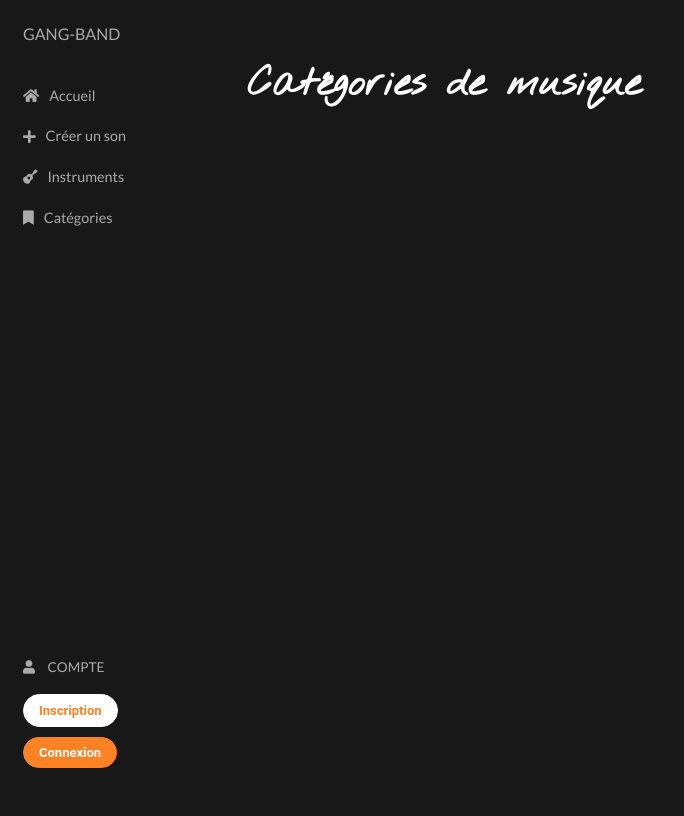
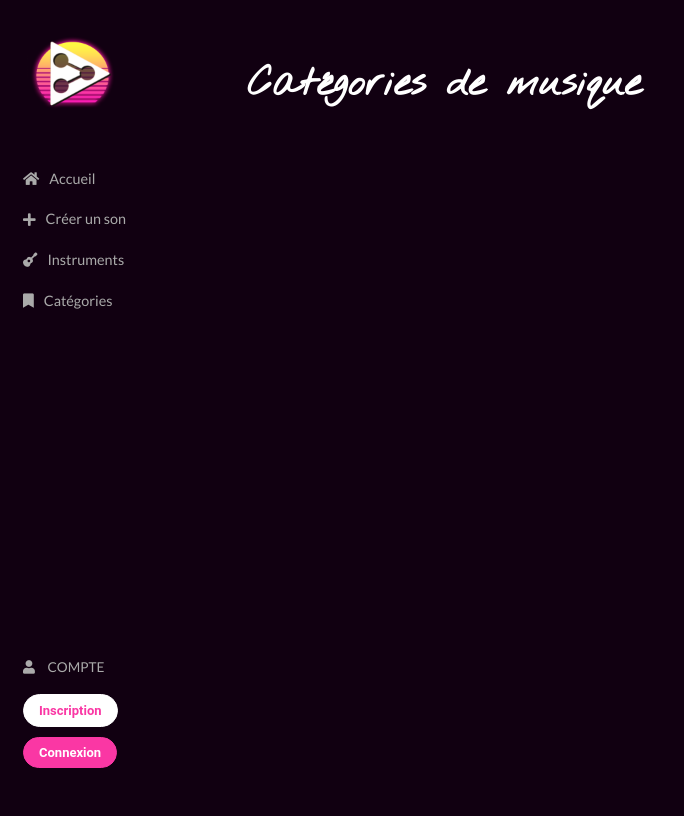
Before and after one commit to YoanRouleau/banger-maker-symfony, a Symfony app: template templates/categorie/index.html.twig in a window 1280 px wide. Shown: the whole page, without its empty margins (0-684 px from the left). Run offline with Twig, Linux system fonts and the light colour scheme; the template is opened without the code that fills it, so the values that code supplies are empty; some libraries are stand-ins or nearby versions.

Commit message:
CSS: ajout logo + changement de color scheme

```diff
--- a/public/css/global.css
+++ b/public/css/global.css
@@ -1,5 +1,5 @@
 body{
-    background: #181818;
+    background: #110011;
     font-family: 'Lato', sans-serif;
 }
 
@@ -24,7 +24,7 @@ a{
     font-size: 1.0em;
     line-height: 1.42857143;
     color: #333;
-    background-color: #181818;
+    background-color: #110011;
 }
 
 .navigation{
@@ -72,6 +72,11 @@ a{
     flex-direction: row;
     flex-wrap: wrap;
 }
+
+.navigation__logo{
+    height: 100px;
+    width: 100px;
+}
 .navigation i{
     margin-right: 10px;
 }
@@ -93,7 +98,7 @@ path{
     height: 200px;
     margin: 0;
     padding: 40px 50px;
-    background: linear-gradient(0deg, rgba(24,24,24,1) 0%, rgba(0,0,0,0) 100%), url("../img/riff-bg.png");
+    background: linear-gradient(0deg, rgba(17,0,17,1) 0%, rgba(0,0,0,0) 100%), url("../img/riff-bg-2.jpg");
     background-repeat: no-repeat;
     background-size: cover;
     background-position: center;
@@ -237,25 +242,25 @@ tbody tr:hover .riff-table-play{
     font-weight: bold;
     color: #ffffff;
     font-size: 13px;
-    background: #ff8324;
+    background: #FA37A4;
     padding: 7px 15px 7px 15px;
     margin-bottom: 10px;
     margin-right: 10px;
     text-decoration: none;
     margin-left: unset;
-    border: solid .5px #ff8324;
+    border: solid .5px #FA37A4;
     transition: all 0.3s ease-in-out;
 }
 .btn-accent:hover{
-    background-color: #181818;
-    color: #ff8324;
+    background-color: #110011;
+    color: #FA37A4;
     transition: all 0.3s ease-in-out;
 }
 .btn-accent.outlined {
     border-radius: 28px;
     font-family: "Roboto", sans-serif;
-    outline:#ff8324;
-    color: #ff8324;
+    outline:#FA37A4;
+    color: #FA37A4;
     font-size: 13px;
     background: #ffffff;
     padding: 8px 15px 8px 15px;
@@ -264,7 +269,7 @@ tbody tr:hover .riff-table-play{
 }
 .btn-accent.outlined:hover{
     color: #ffffff;
-    background: #181818;
+    background: #110011;
 }
 
 .round-img{
@@ -333,6 +338,6 @@ tbody tr:hover .riff-table-play{
     margin: 5px 0;
 }
 .playground-oops a{
-    color: #ff8324 !important;
+    color: #FA37A4 !important;
     text-decoration: underline !important;
 }
--- a/templates/base.html.twig
+++ b/templates/base.html.twig
@@ -45,7 +45,7 @@
                     <!-- Main -->
                     <div class="navigation__list">
                         <div class="navigation__list__header__title" >
-                           Gang-Band
+                            <img class="navigation__logo" src="../img/gb-logo.png" alt="">
                         </div>
                         <div class="navigation__account_section">
                             <div class="navigation__list__header" role="button" data-toggle="collapse" href="#main" aria-expanded="true" aria-controls="main">
```
Also changed, not shown: public/img/gb-logo.png (added), public/img/riff-bg-2.jpg (added).
